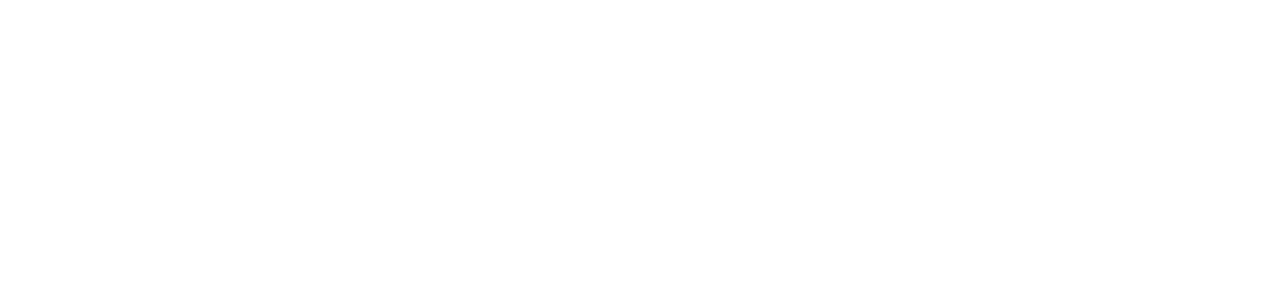
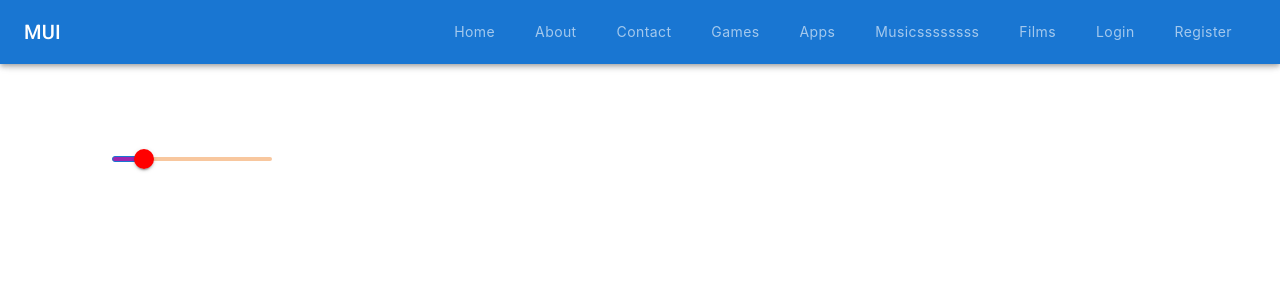
Before and after one commit to BijianWu/react-material-ui-playground, a React (Create React App) app: page /custom-slider in a window 1280 px wide. Before the commit this address had no page. Shown: the top 300 px of the page. Built offline with nearby package versions, Linux system fonts and the light colour scheme.

Commit message:
add in custom Slider

```diff
--- a/src/App.js
+++ b/src/App.js
@@ -15,6 +15,7 @@
 import FormDemo from "./pages/FormDemo.js";
 import CustomTabsDemo from "./pages/CustomTabsDemo.js";
 import CustomButton from "./pages/CustomButton.js";
+import CustomSlider from "./pages/CustomSlider.js";
 
 export default function App(){
 
@@ -32,6 +33,7 @@
                 <Route path="form-demo" element={<FormDemo />} />
                 <Route path="custom-tabs-demo" element={<CustomTabsDemo />} />
                 <Route path="custom-button" element={<CustomButton />} />
+                <Route path="custom-slider" element={<CustomSlider />} />
             </Route>
         </Routes>
          {/* <SelectElement />
--- /dev/null
+++ b/src/pages/CustomSlider.js
@@ -0,0 +1,26 @@
+import { Slider } from '@mui/material';
+import Typography from '@mui/material/Typography';
+
+export default function CustomSlider() {
+    return (
+        <>
+            <Slider
+                defaultValue={20}
+                sx={{
+                    m:10,
+                    ".MuiSlider-thumb": {bgcolor: "red"},
+                    ".MuiSlider-track": {bgcolor: "secondary.main"},
+                    ".MuiSlider-rail": {bgcolor: "warning.main"},
+                    ".MuiSlider-thumb.Mui-active": {
+                        bgcolor: "black",
+                    },
+                    ".MuiSlider-thumb.Mui-focusVisible": {
+                        border: "2px solid orange",
+                    }
+                }}
+            />
+
+        </>
+
+    )
+}
```
